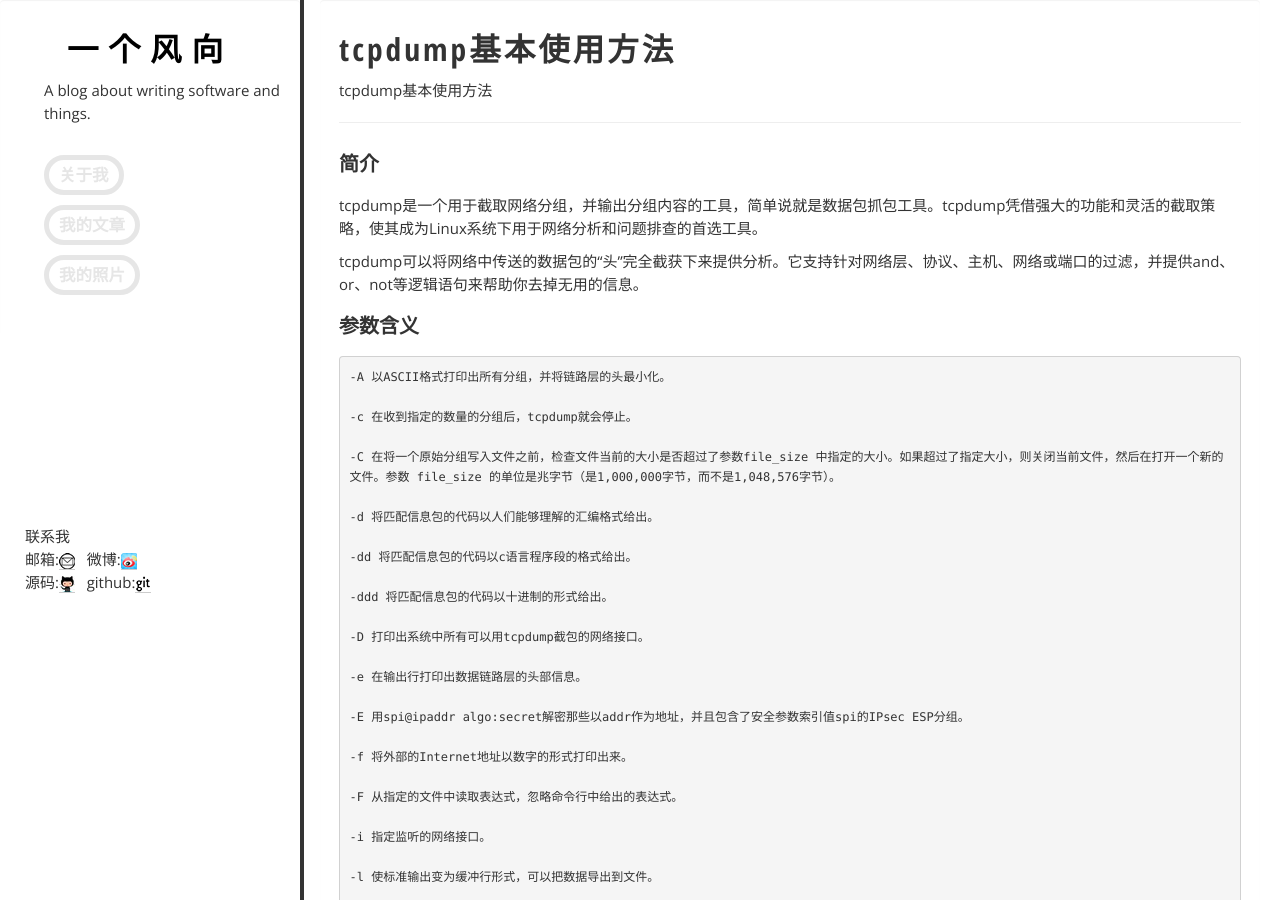
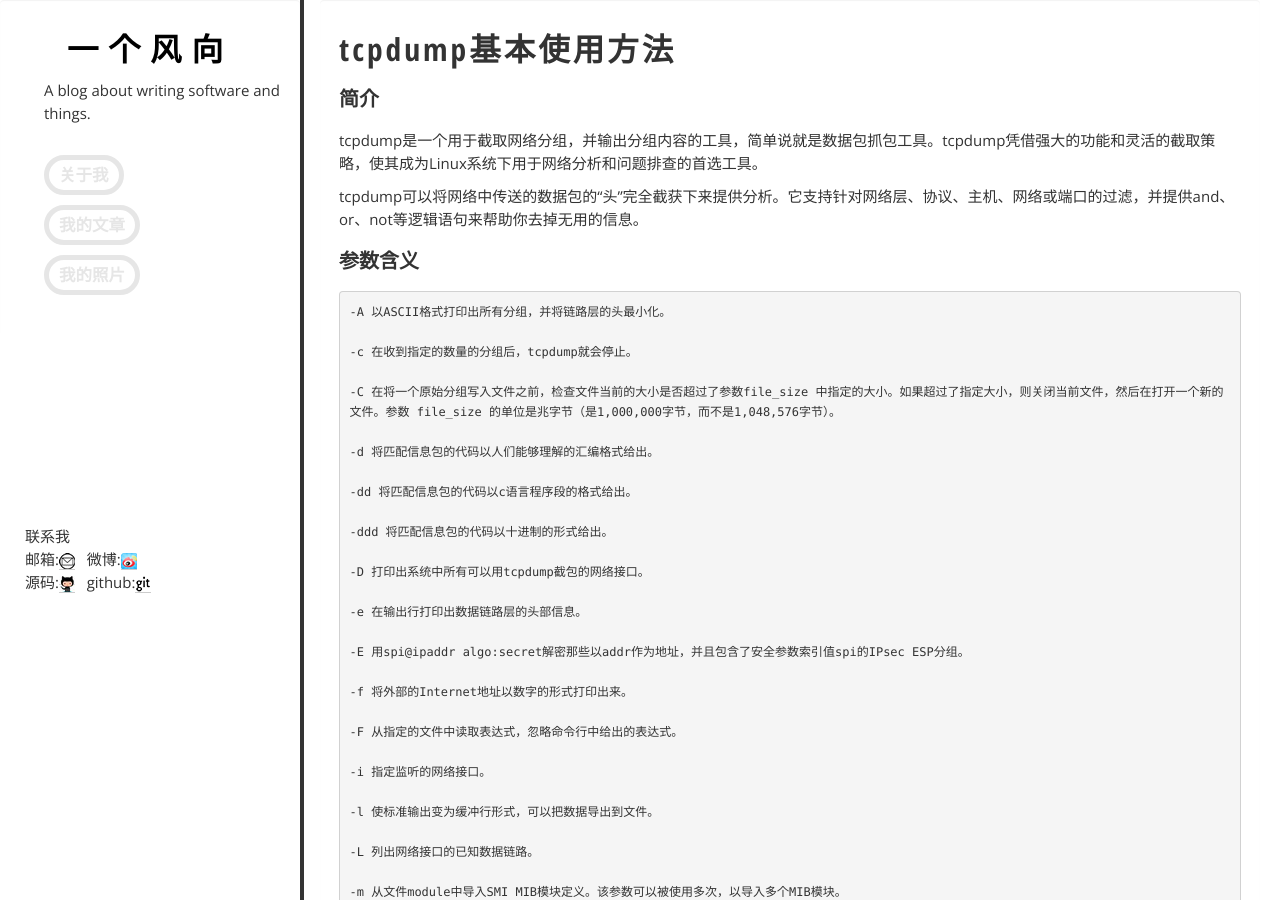
Before and after one commit to lanffy/lanffy.github.io, a Jekyll site: the page built from _posts/2015/2015-03-06-tcpdump基本使用方法.md, in a window 1280 px wide and 900 px high. Built offline with Jekyll 4.4.1, drawn with Linux system fonts in a browser that asks for light colours; Markdown is read by kramdown in place of the engine named in the settings; comment, search, counter and statistics services are not loaded.

Commit message:
updated post

```diff
--- a/_posts/2015/2015-03-06-tcpdump基本使用方法.md
+++ b/_posts/2015/2015-03-06-tcpdump基本使用方法.md
@@ -4,8 +4,7 @@ title: "tcpdump基本使用方法"
 tags: [linux, tcpdump, 网络抓包]
 author_name: R_Lanffy
 ---
-tcpdump基本使用方法
-- - -
+
 ###简介
 tcpdump是一个用于截取网络分组，并输出分组内容的工具，简单说就是数据包抓包工具。tcpdump凭借强大的功能和灵活的截取策略，使其成为Linux系统下用于网络分析和问题排查的首选工具。
 
```
